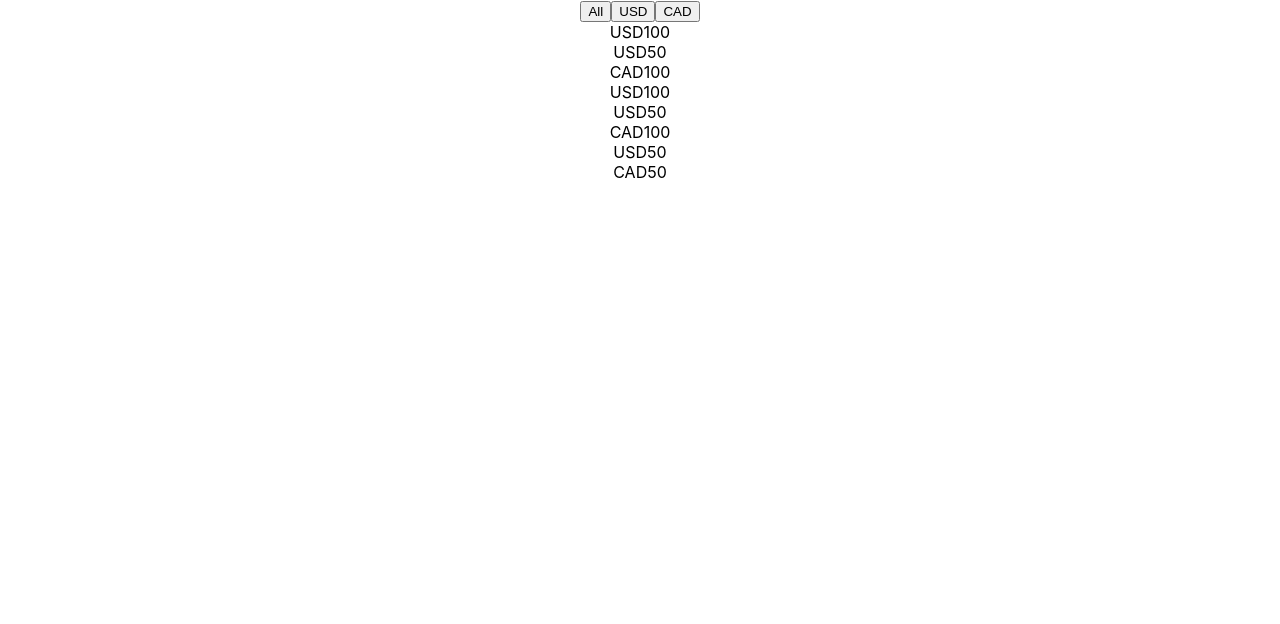
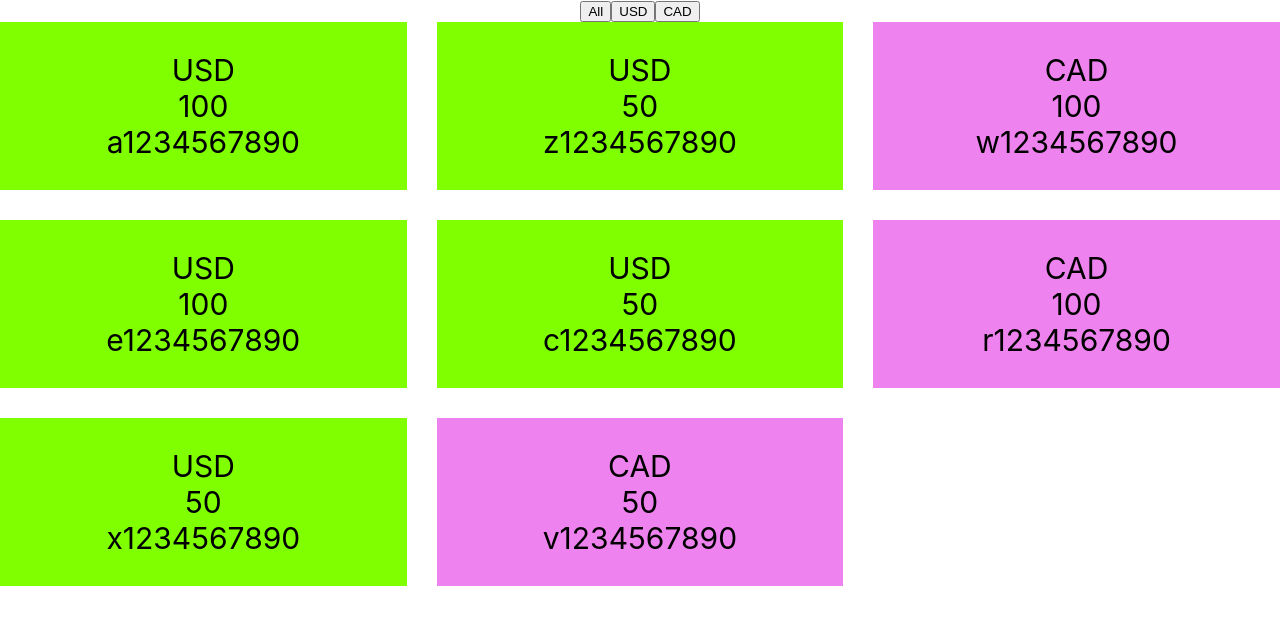
Before and after one commit to Odinokun/ca-dop-monday-01, a React (Create React App) app: page / in a window 1280 px wide. Shown: the top 624 px of the page. Built offline with nearby package versions, Linux system fonts and the light colour scheme.

Commit message:
Refactor App, City, and CurrentATM components: change defaultMoney to const, enhance City component with styled-components for better layout, and improve CurrentATM rendering logic with styled banknote displays

```diff
--- a/src/App.tsx
+++ b/src/App.tsx
@@ -9,7 +9,7 @@ export type MoneyType = {
   number: string;
 };
 
-let defaultMoney: MoneyType[] = [
+const defaultMoney: MoneyType[] = [
   { banknotes: 'USD', value: 100, number: ' a1234567890' },
   { banknotes: 'USD', value: 50, number: ' z1234567890' },
   { banknotes: 'CAD', value: 100, number: ' w1234567890' },
--- a/src/City.tsx
+++ b/src/City.tsx
@@ -1,5 +1,6 @@
 import { CurrentATM } from './CurrentATM';
 import { MoneyType } from './App';
+import styled from 'styled-components';
 
 type CityPropsType = {
   data: MoneyType[];
@@ -10,9 +11,12 @@ export const City = (props: CityPropsType) => {
     <CurrentATM key={index} money={el} />
   ));
 
-  return (
-    <div>
-      <div>{mappedMoney}</div>
-    </div>
-  );
+  return <Wrapper>{mappedMoney}</Wrapper>;
 };
+
+const Wrapper = styled.div<{ $primary?: boolean }>`
+  display: flex;
+  flex-wrap: wrap;
+  font-size: 30px;
+  gap: 30px;
+`;
--- a/src/CurrentATM.tsx
+++ b/src/CurrentATM.tsx
@@ -1,13 +1,37 @@
+import { styled } from 'styled-components';
 import { MoneyType } from './App';
 
 type CurrentATMPropsType = {
   money: MoneyType;
 };
 export const CurrentATM = (props: CurrentATMPropsType) => {
-  return (
-    <div>
+  return props.money.banknotes === 'USD' ? (
+    <BanknotesUSD>
       <span>{props.money.banknotes}</span>
       <span>{props.money.value}</span>
-    </div>
+      <span>{props.money.number}</span>
+    </BanknotesUSD>
+  ) : (
+    <BanknotesCAD>
+      <span>{props.money.banknotes}</span>
+      <span>{props.money.value}</span>
+      <span>{props.money.number}</span>
+    </BanknotesCAD>
   );
 };
+
+const BanknotesUSD = styled.div`
+  background-color: chartreuse;
+  display: flex;
+  flex-direction: column;
+  padding: 30px;
+  width: calc(33.33% - 20px);
+`;
+
+const BanknotesCAD = styled.div`
+  background-color: violet;
+  display: flex;
+  flex-direction: column;
+  padding: 30px;
+  width: calc(33.33% - 20px);
+`;
--- a/src/index.css
+++ b/src/index.css
@@ -1,3 +1,7 @@
+* {
+  box-sizing: border-box;
+}
+
 body {
   margin: 0;
   font-family: -apple-system, BlinkMacSystemFont, 'Segoe UI', 'Roboto', 'Oxygen',
```
